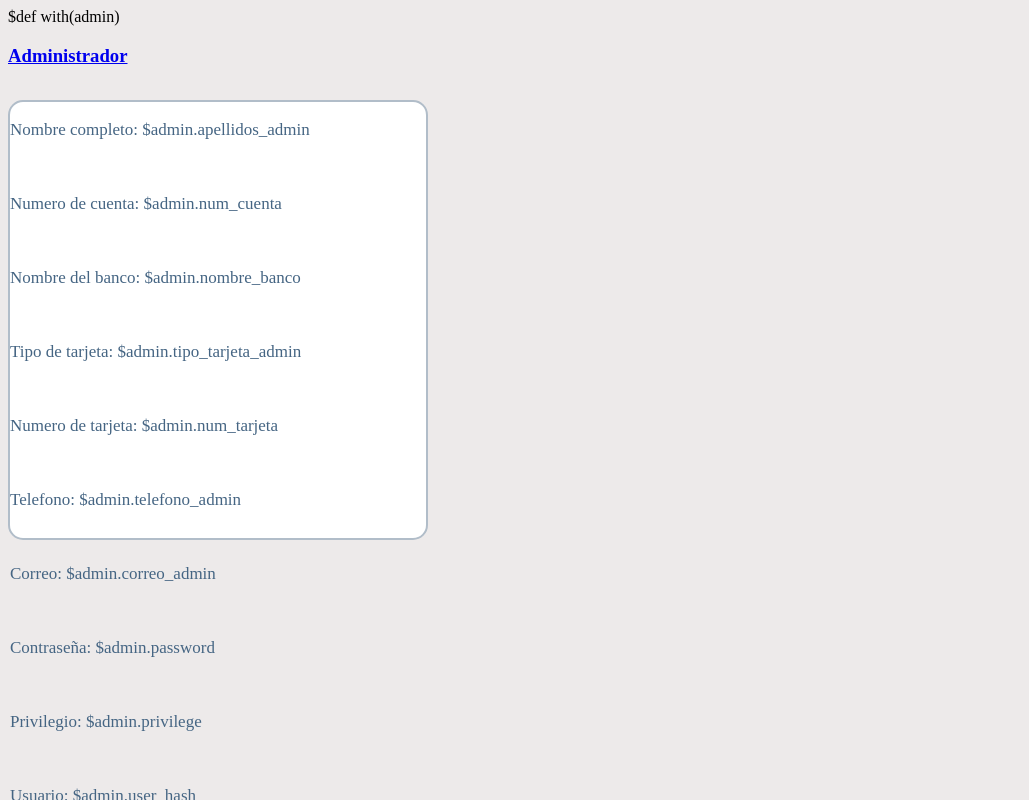
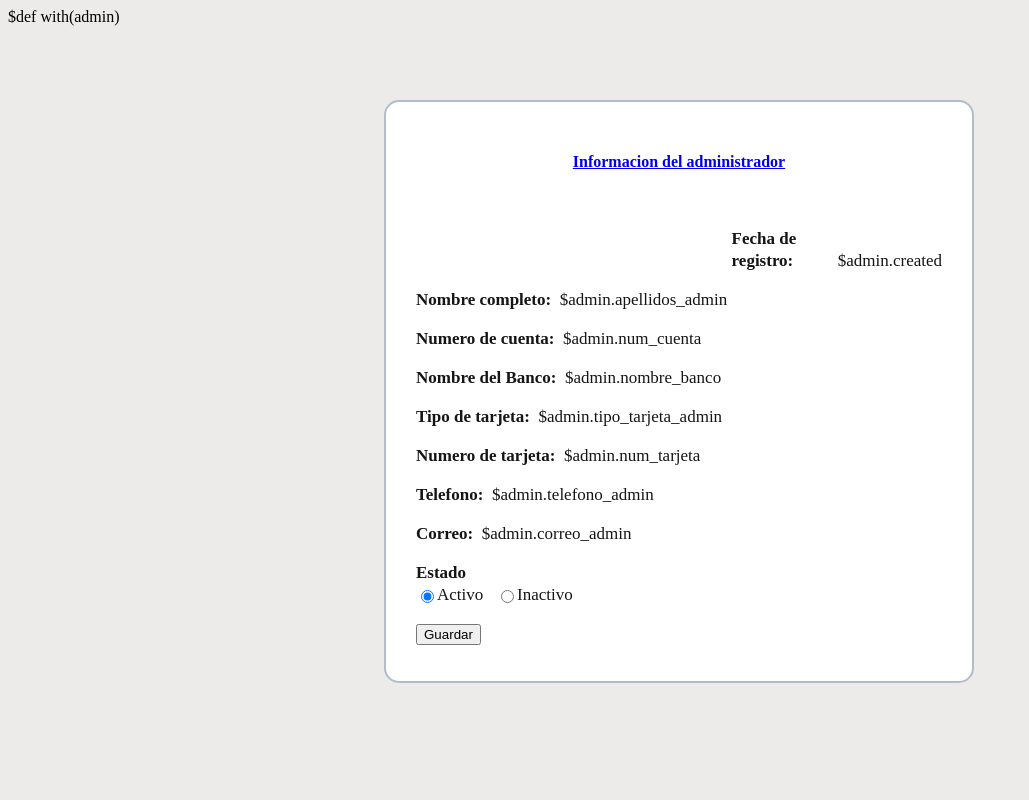
Before and after one commit to jireh14/pagina_admin, a plain HTML site: page application/views/admin/view.html in a window 1280 px wide. Shown: the whole page, without its empty margins (0-1029 px from the left). Drawn offline with Linux system fonts and the light colour scheme.

Commit message:
printer ADMIN

```diff
--- a/application/views/admin/view.html
+++ b/application/views/admin/view.html
@@ -19,16 +19,19 @@ $def with(admin)
         }
         }
         #view_admin{
+
             position: absolute;
-            width: 420px;
-            height: 440px;
-            left: center;
+            width: 590px;
+            left: 30%;
             top: 100px;
-
             background: #FFFFFF;
             border: 2px solid #B1BDC9;
             box-sizing: border-box;
             border-radius: 15px;
+            padding-left: 30px;
+            padding-top: 30px;
+            padding-right: 30px;
+
         }
         #campos{
             font-family: Didact Gothic;
@@ -41,75 +44,60 @@ $def with(admin)
             left: center;
             top: 120px;
 
-            color: #456583;
+            color: #141516;
         }
     </style>
 </head>
 
 <body>
-<h3>
-    <a href="/admin">Administrador</a>
-</h3>
+
 <div id="view_admin">
+    <h4>
+       <center><a href="/admin">Informacion del administrador</a> </center>
+    </h4>
+    <br>
+    <p id="campos" style="padding-left: 60%;">
+        <strong> Fecha de registro: </strong> &nbsp; $admin.created </p>
         <p id="campos">
-        Nombre completo: $admin.apellidos_admin <br>
+        <strong>Nombre completo: </strong> &nbsp; $admin.apellidos_admin
+        <br>
         </p>
-        <br>
         <p id="campos">
-        Numero de cuenta: $admin.num_cuenta <br>
+        <strong>Numero de cuenta: &nbsp; </strong> $admin.num_cuenta <br>
         </p>
-        <br>
         <p id="campos">
-        Nombre del banco: $admin.nombre_banco <br>
+        <strong>Nombre del Banco: &nbsp;</strong>  $admin.nombre_banco <br>
         </p>
-        <br>
         <p id="campos">
-        Tipo de tarjeta: $admin.tipo_tarjeta_admin <br>
+        <strong>Tipo de tarjeta: &nbsp;</strong>  $admin.tipo_tarjeta_admin <br>
         </p>
-        <br>
         <p id="campos">
-        Numero de tarjeta: $admin.num_tarjeta <br>
+        <strong>Numero de tarjeta: &nbsp;</strong>  $admin.num_tarjeta <br>
         </p>
-        <br>
         <p id="campos">
-        Telefono: $admin.telefono_admin <br>
+        <strong>Telefono: &nbsp;</strong>  $admin.telefono_admin <br>
         </p>
-        <br>
         <p id="campos">
-        Correo: $admin.correo_admin <br>
+        <strong> Correo: &nbsp;</strong> $admin.correo_admin <br>
         </p>
-        <br>
-        <p id="campos">
-        Contraseña: $admin.password <br>
-        </p>
-        <br>
-        <p id="campos">
-        Privilegio: $admin.privilege <br>
-        </p>
-        <br>
-        <p id="campos">
-        Usuario: $admin.user_hash <br>
-        </p>
-        <br>
-        <p id="campos">
-        Cambiar contraseña: $admin.change_pwd <br>
-        </p>
-        <br>
-        <label id="campos">Estado</label>
+        <strong><label id="campos">Estado</label></strong>
         <div class="radio">
-            <label id="campos"><input type="radio" name="status_admin" value=1 checked>Activo</label>
-            <label id="campos"><input type="radio" name="status_admin" value=0>Inactivo</label>
+            <label id="campos">
+                <input type="radio" name="status_admin" value=1 checked> Activo &nbsp;&nbsp;
+                <input type="radio" name="status_admin" value=0> Inactivo
+            </label>
         </div>
         <br>
-        <p id="campos">
-        Hora de registro: $admin.created <br>
-        </p>
-        <br>
+
         <div class="form-group">
         <label></label>
             <button id="send" name="send" class="form-control"></span> Guardar</button>
+            <br>
+<br>
+<br>
         </div>
 </div>
+
 <br>
-<br>
+
 </body>
```
Also changed, not shown: application/views/ingreso/index.html (+1 -1 lines), application/views/ingreso/master.html (+2 -2 lines), 3 other files.
